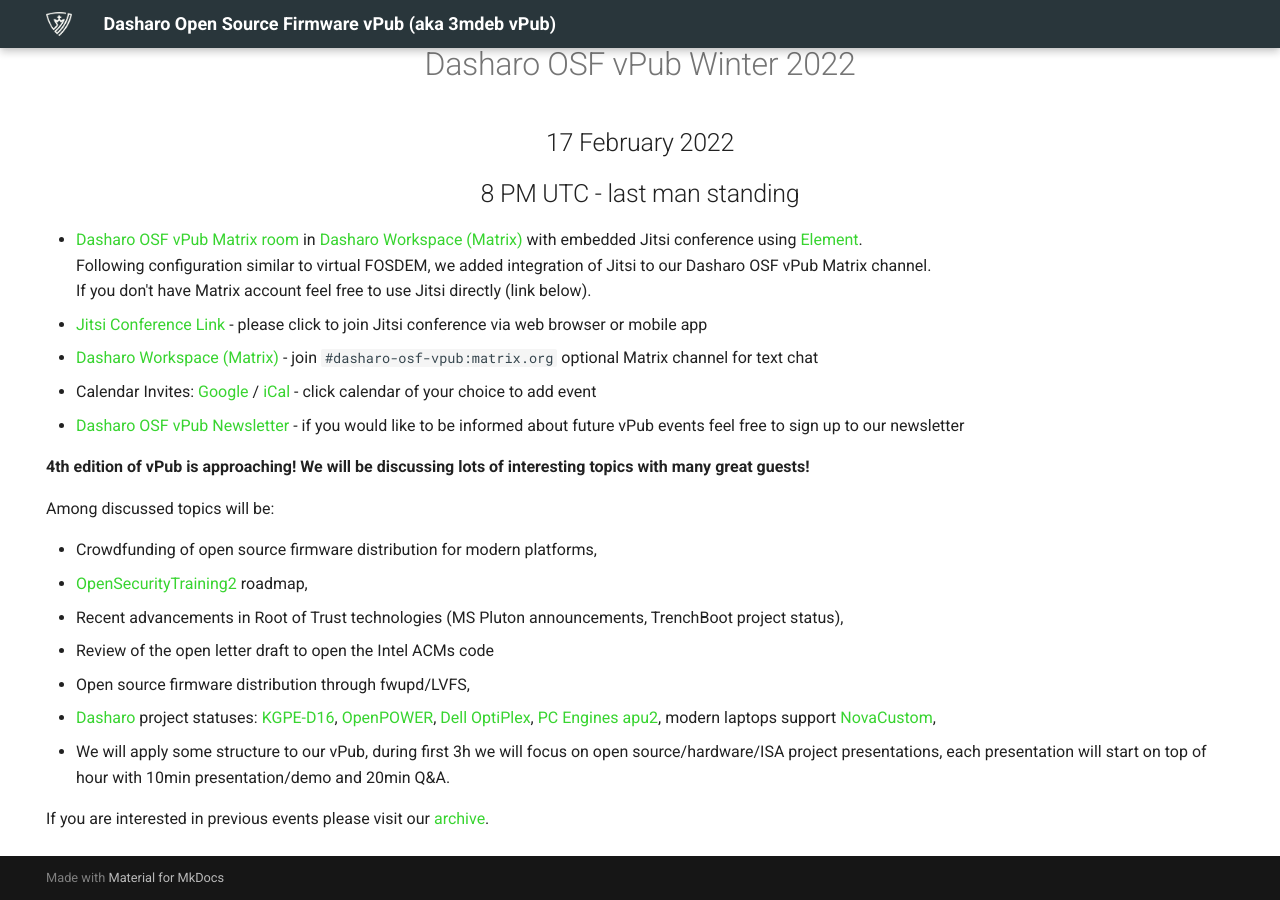
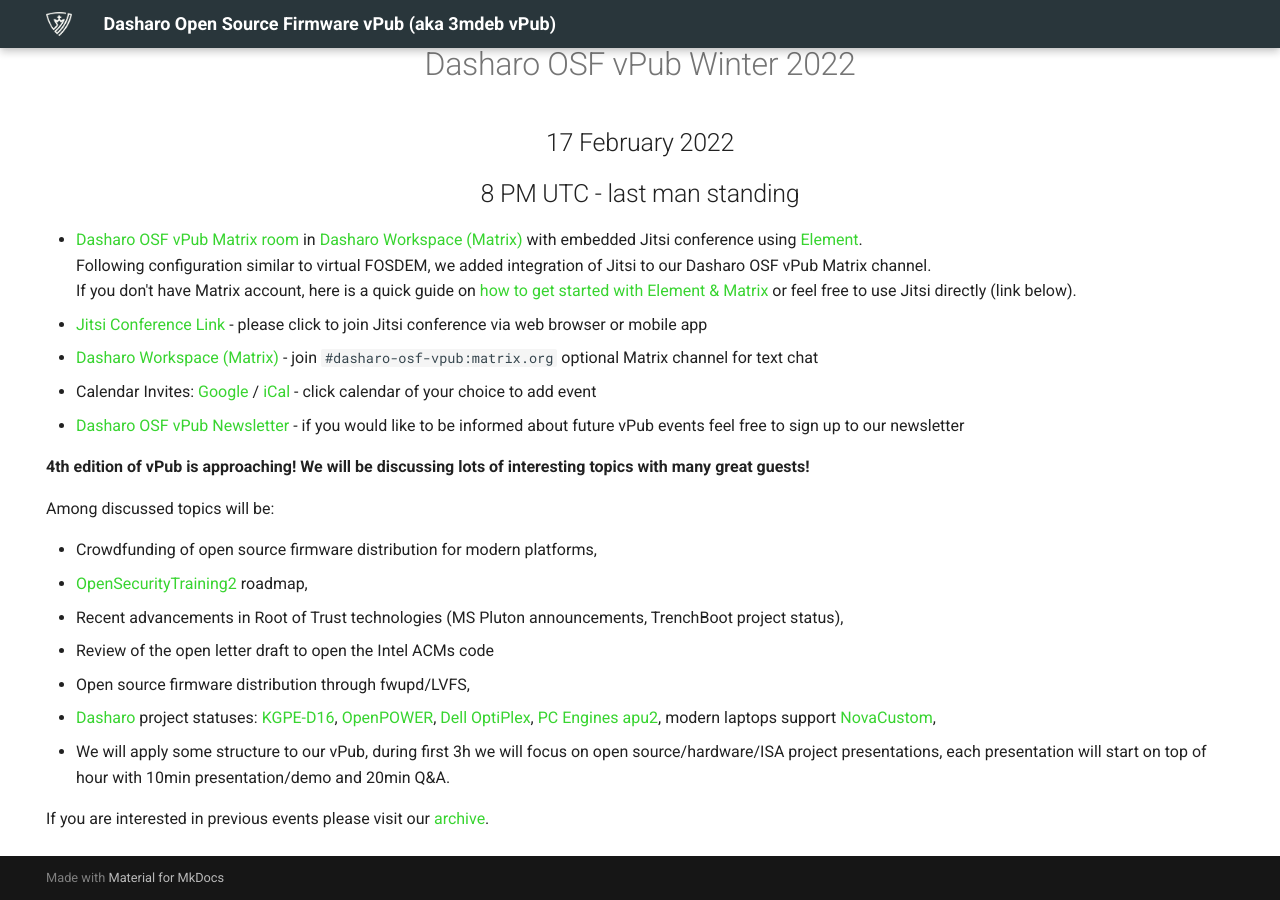
Before and after one commit to Dasharo/vpub, an MkDocs documentation site: the page built from docs/index.md, in a window 1280 px wide and 900 px high, scrolled down 636 px. Built offline with MkDocs 1.6.1 and Material for MkDocs 9.7.7, drawn with Linux system fonts in a browser that asks for light colours.

Commit message:
index.md: added quick guide for matrix

```diff
--- a/docs/index.md
+++ b/docs/index.md
@@ -13,7 +13,7 @@
 
 * [Dasharo OSF vPub Matrix room](https://matrix.to/#/#dasharo-osf-vpub:matrix.org) in [Dasharo Workspace (Matrix)](https://matrix.to/#/#dasharo:matrix.org) with embedded Jitsi conference using [Element](https://element.io/get-started).<br>
 Following configuration similar to virtual FOSDEM, we added integration of Jitsi to our Dasharo OSF vPub Matrix channel.<br>
-If you don't have Matrix account feel free to use Jitsi directly (link below).
+If you don't have Matrix account, here is a quick guide on [how to get started with Element & Matrix](https://frontpagelinux.com/tutorials/beginners-guide-how-to-get-started-with-element-matrix/) or feel free to use Jitsi directly (link below).
 * [Jitsi Conference Link](https://meet.jit.si/dasharo-osf-vpub) - please click to join Jitsi conference via web browser or mobile app
 * [Dasharo Workspace (Matrix)](https://matrix.to/#/#dasharo:matrix.org) - join `#dasharo-osf-vpub:matrix.org` optional Matrix channel for text chat
 * Calendar Invites: [Google](https://calendar.google.com/event?action=TEMPLATE&tmeid=MjZobm9ydXJuNzQ4OHM3bWszN3I1b2dwbjQgZXZlbnRzQDNtZGViLmNvbQ&tmsrc=events%403mdeb.com) / [iCal](https://cloud.3mdeb.com/index.php/s/bxWPFbg5PzkDeP2) - click calendar of your choice to add event
```
